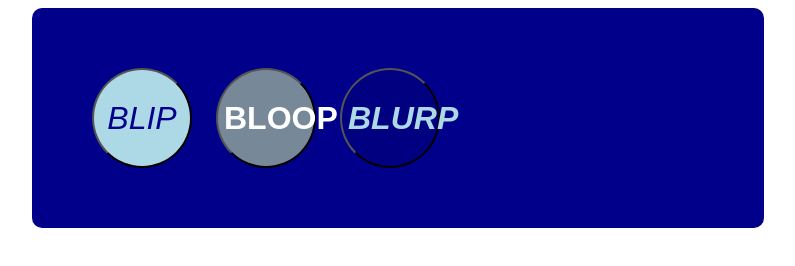
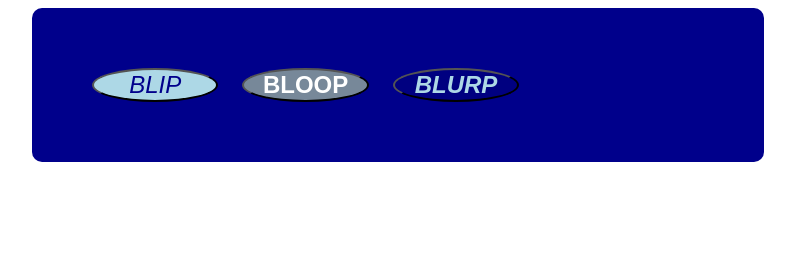
Before and after one commit to fayekollig/mi349_soundboard, a plain HTML site: page index.html in a window 1280 px wide. Shown: the whole page, without its empty margins (242-1037 px from the left). Drawn offline with Linux system fonts and the light colour scheme.

Commit message:
aaaaaaaaaaaa

```diff
--- a/style.css
+++ b/style.css
@@ -8,10 +8,10 @@
 }
 
 button {
-    height: 100px;
-    width: 100px;
+   height: 75%;
+    width: 20%;
     border-radius: 100%;
-    font-size: 2em;
+    font-size: 1.5em;
     margin: 10px;
 }
 
```
